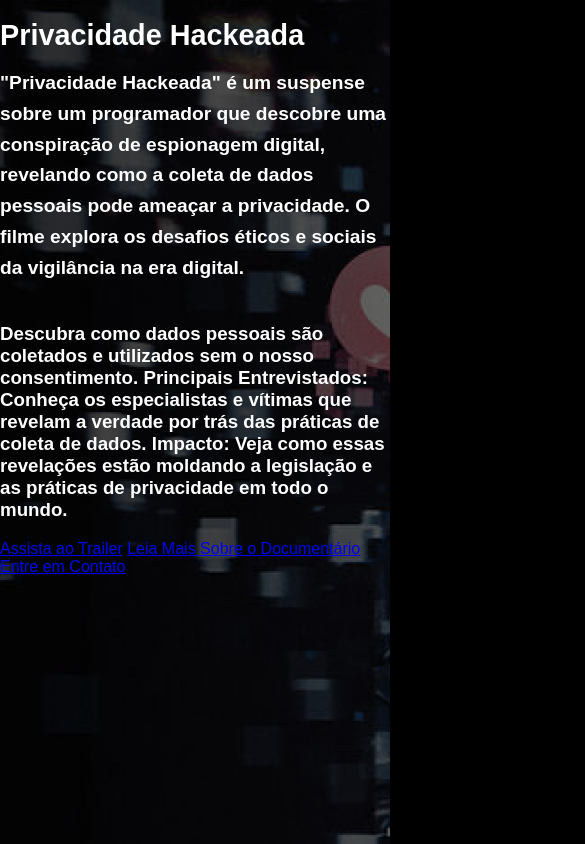
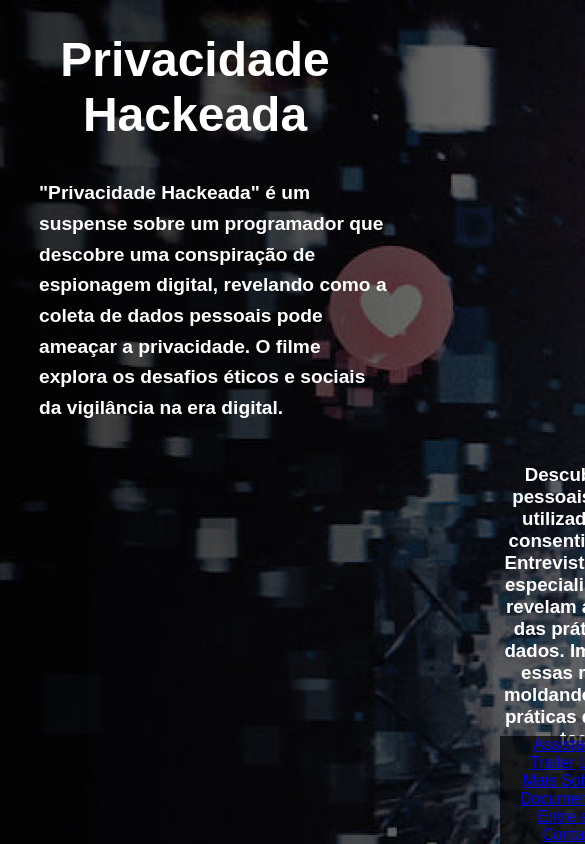
Before and after one commit to Marialuizamartins03/0711, a plain HTML site: page index.html in a window 390 px wide. Shown: the top 844 px of the page, 585 px wide, since content can reach past the window. Drawn offline with Linux system fonts and the light colour scheme.

Commit message:
Update style.css

```diff
--- a/style.css
+++ b/style.css
@@ -9,15 +9,18 @@
 body{
     background-image: var(--imagem-de-fundo);
 }
-/* Estilo base */
 body {
   margin: 0;
   font-family: Arial, sans-serif;
   color: white;
   background-color: black;
+  display: flex;
+  flex-direction: column;
+  min-height: 100vh;
 }
 
-  .container {
+.title {
+  flex: 1;
   position: relative;
   text-align: center;
   overflow: hidden;
@@ -40,81 +43,70 @@ body {
 
 .title {
   font-size: 3em;
-    margin-bottom: 10px; /* Menor margem para aproximar a descrição */
+  margin-bottom: 20px;
 }
 
-  .TEXTO{
+.TEXTO {
   font-size: 1.2em;
   max-width: 800px;
-    margin-left: auto; /* Alinhamento à esquerda */
-    margin-right: auto; /* Centraliza horizontalmente */
-    margin-bottom: 40px; /* Espaço abaixo da descrição */
+  margin-left: 10%;
+  margin-right: auto;
+  margin-bottom: 40px;
   line-height: 1.6;
 }
 
-  .info {
+.texto_sinopse {
   display: flex;
   flex-wrap: wrap;
-    justify-content: center;
+  justify-content: flex-end;
   gap: 20px;
-    max-width: 1000px;
-    margin: 0 auto; /* Centraliza o bloco de informações */
+  max-width: 800px;
+  margin: 0% auto;
+  padding-right: 0px;
+  margin: 0 500px;
 }
 
-  .info-item {
+.texto_sinopse {
   flex: 1;
   min-width: 250px;
-    max-width: 300px;
+  max-width: 550px;
 }
 
-  .info-item h2 {
+.texto_sinopse h2 {
   font-size: 1.4em;
 }
 
-  .footer {
+
+.texto_sinopse {
+  text-align: right;
+}
+
+
+.texto_sinopse{
+  text-align: center
+}
+
+
+.rodapé {
   background: rgba(0, 0, 0, 0.7);
   padding: 20px 0;
+  text-align: center;
+  position: sticky;
+  padding: 0 20px;
+  bottom: 0;
+  position: fixed;
 }
 
-  .footer a {
+.rodapé {
  color: #00aaff;
  text-decoration: none;
-    margin: 0 15px;
+ margin: 0 500px;
 }
 
-  .footer a:hover {
+.footer a{
  text-decoration: underline;
 }
 
-  /* Estilo responsivo */
-  @media (max-width:768px) {
-     .title {
-       font-size :2em;
+.content{
+  min-height: calc(100vh - 80px );
 }
-     .description {
-       font-size :1em;
-       padding :0;
-     }
-     .info {
-       flex-direction :column;
-       gap :30px;
-     }
-     .info-item {
-       max-width :100%;
-     }
-     .footer a {
-       display:block;
-       margin :10px;
-     }
-  }
-  @media (max-width :480px) {
-     .title {
-       font-size :1.8em;
-     }
-     .description {
-       font-size :0.9em;
-     }
-     .footer a {
-       font-size :1em;
-     }
-  }
```
Lines whose indentation alone changed are shown as unchanged.
